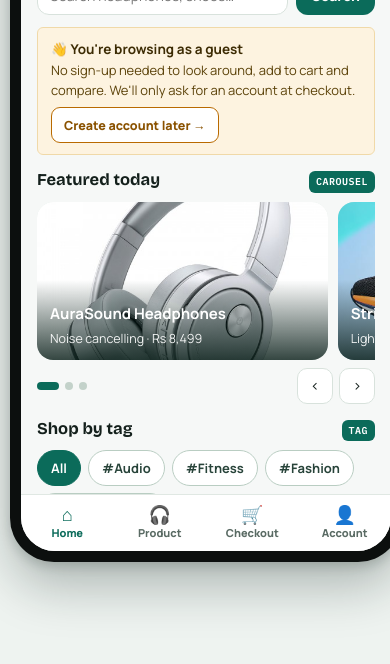
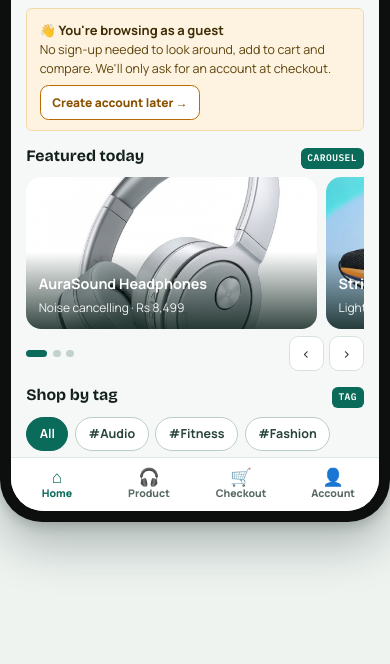
Before and after one commit to Rizwancamp007/shopease-mobile-store, a plain HTML site: page index.html in a window 390 px wide. Shown: the part 180-844 px from the top of the page. Drawn offline with nearby package versions, Linux system fonts and the light colour scheme.

Commit message:
Fit phone frame to screen height

```diff
--- a/index.html
+++ b/index.html
@@ -298,7 +298,11 @@ body{background:#eef3f0!important;margin:0}
 .wrap>*:not(.split){display:none!important} .wrap{max-width:none!important;padding:0!important}
 .split{display:block!important;padding:24px 10px!important;max-width:none!important}
 .phone-col{position:static!important;width:100%!important;max-width:410px!important;margin:0 auto!important}
-.badge-tag,[class*="pattern-tag"]{}
+html,body{height:100%;overflow:hidden}
+.split{padding:12px 10px!important}
+.split{padding:0!important;height:100vh;display:flex!important;align-items:flex-start;justify-content:center}
+.phone-col{transform-origin:top center;margin-top:12px!important}
+
 </style></head>
 <body>
 <div class="wrap"><h1 style="display:none"></h1>
@@ -938,5 +942,5 @@ body{background:#eef3f0!important;margin:0}
   });
 })();
 </script>
-</body>
+<script>(function(){function fit(){var c=document.querySelector('.phone-col');c.style.zoom=1;var h=c.offsetHeight,w=c.offsetWidth;var k=Math.min(1,(window.innerHeight-24)/h,(window.innerWidth-16)/w);c.style.zoom=k;}window.addEventListener('resize',fit);window.addEventListener('load',fit);fit();})();</script></body>
 </html>
```
